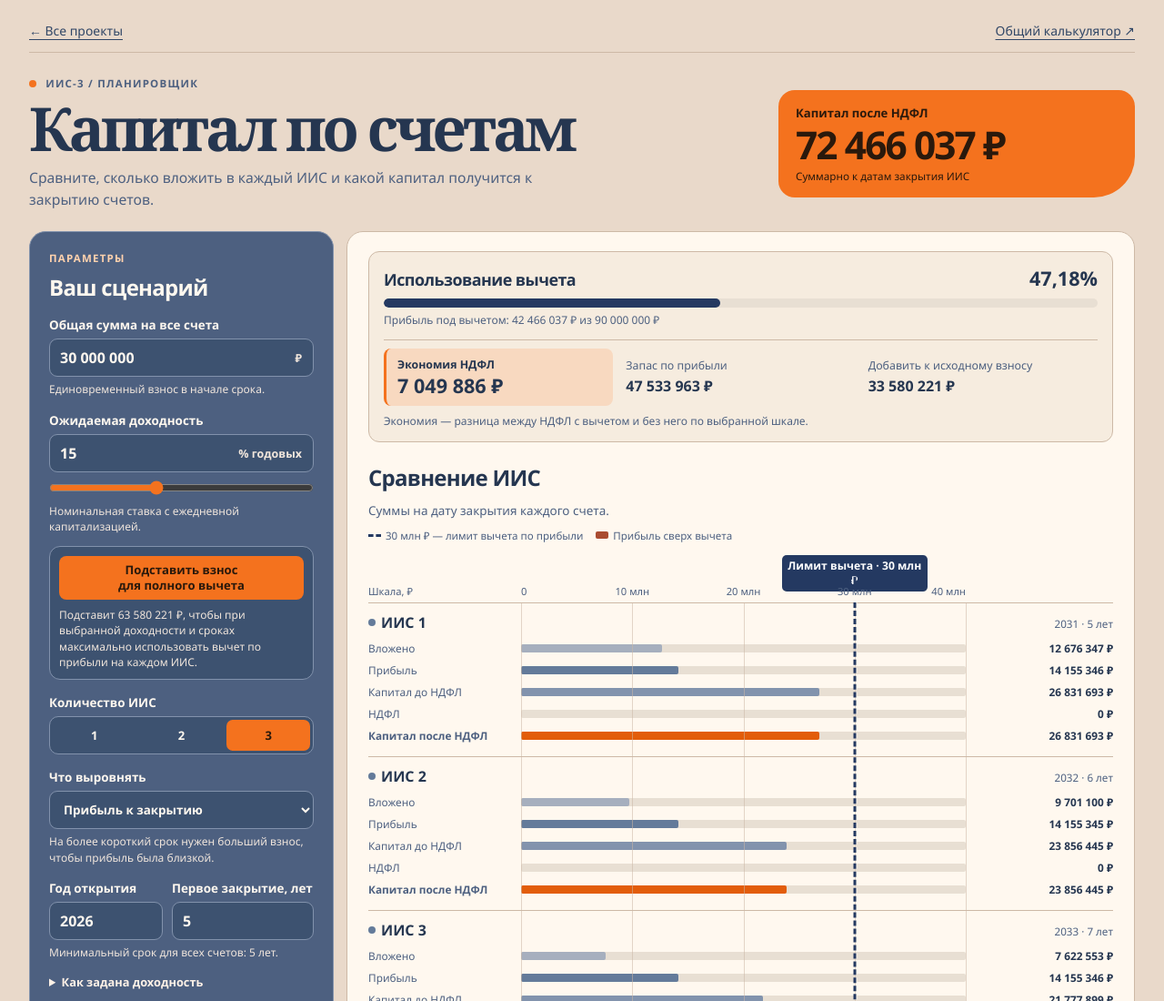
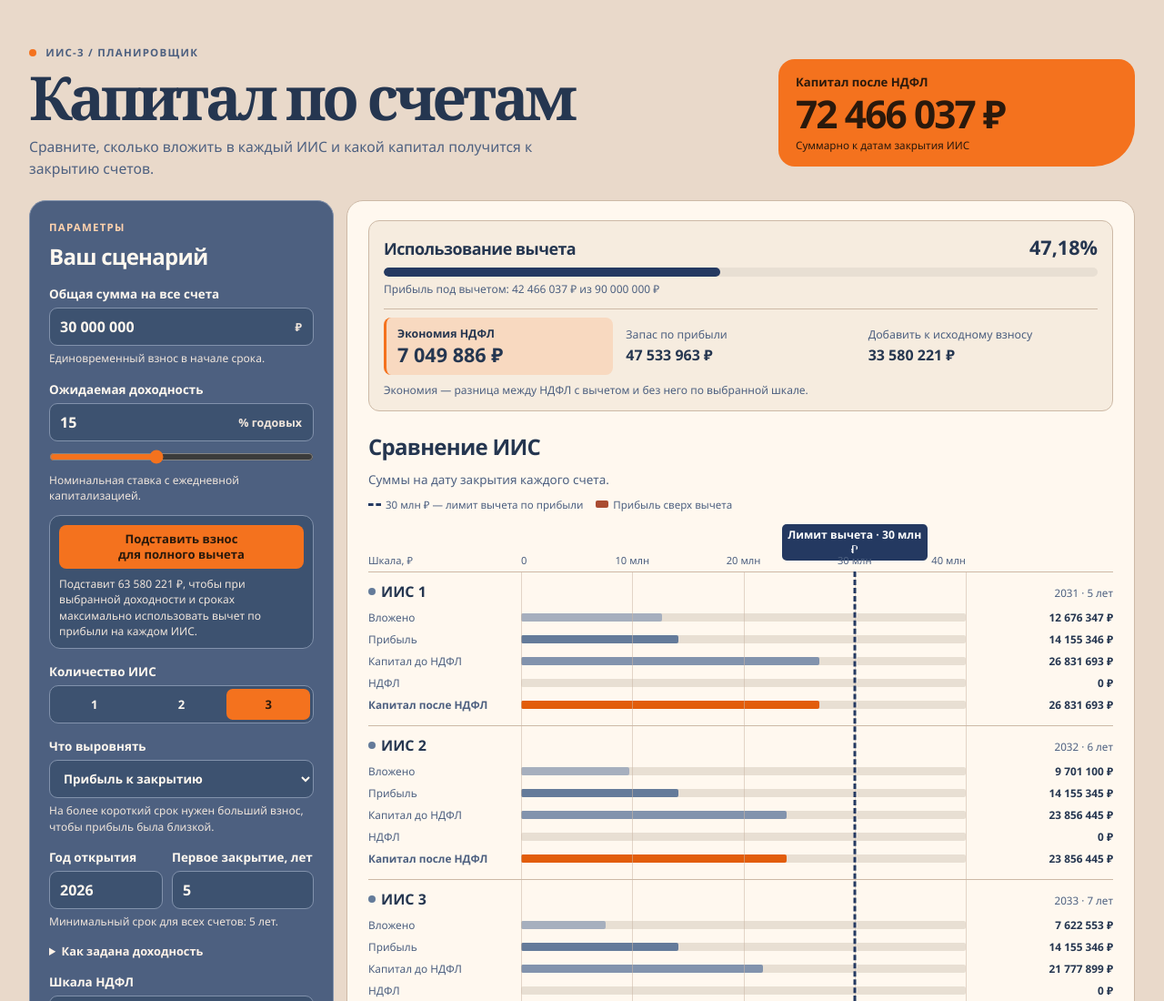
Before and after one commit to Grarse/team-projects, a plain HTML site: page iis-allocation-calculator/index.html in a window 1280 px wide. Shown: the top 1100 px of the page at 91% size. Drawn offline with Linux system fonts and the light colour scheme.

Commit message:
Remove cross-project navigation from the IIS calculator

```diff
--- a/iis-allocation-calculator/index.html
+++ b/iis-allocation-calculator/index.html
@@ -6,17 +6,12 @@
   <meta name="description" content="Распределите весь капитал между ИИС-3 и оцените НДФЛ при закрытии счетов.">
   <meta name="theme-color" content="#e9d9ca">
   <title>ИИС‑3 · Калькулятор распределения капитала</title>
-  <link rel="stylesheet" href="./style.css?v=16">
+  <link rel="stylesheet" href="./style.css?v=17">
   <script defer src="./model.js?v=6"></script>
   <script defer src="./app.js?v=16"></script>
 </head>
 <body>
   <main class="shell">
-    <nav class="topbar" aria-label="Навигация">
-      <a href="../">← Все проекты</a>
-      <a href="../tax-capital-structure-2026/#calculator">Общий калькулятор ↗</a>
-    </nav>
-
     <header class="hero">
       <div>
         <p class="eyebrow"><span></span> ИИС‑3 / Планировщик</p>
--- a/iis-allocation-calculator/style.css
+++ b/iis-allocation-calculator/style.css
@@ -31,8 +31,7 @@ body { margin: 0; }
 button, input, select { font: inherit; }
 [hidden] { display: none !important; }
 .shell { width: min(1240px, calc(100% - 64px)); margin: 0 auto; padding: 24px 0 54px; }
-.topbar { display: flex; flex-wrap: wrap; align-items: center; justify-content: space-between; gap: 12px 24px; padding-bottom: 14px; border-bottom: 1px solid var(--line); font-size: .87rem; }
-.topbar a, .method a { color: var(--strong); text-underline-offset: 4px; }
+.method a { color: var(--strong); text-underline-offset: 4px; }
 .hero { display: grid; grid-template-columns: minmax(0, 1fr) minmax(245px, .49fr); align-items: center; gap: 15px 24px; padding: 26px 0 23px; }
 .eyebrow { color: var(--muted); margin: 0 0 8px; font-size: .72rem; font-weight: 750; letter-spacing: .105em; text-transform: uppercase; }
 .hero .eyebrow span { display: inline-block; width: 8px; height: 8px; margin-right: 6px; border-radius: 50%; background: var(--accent); }
```
